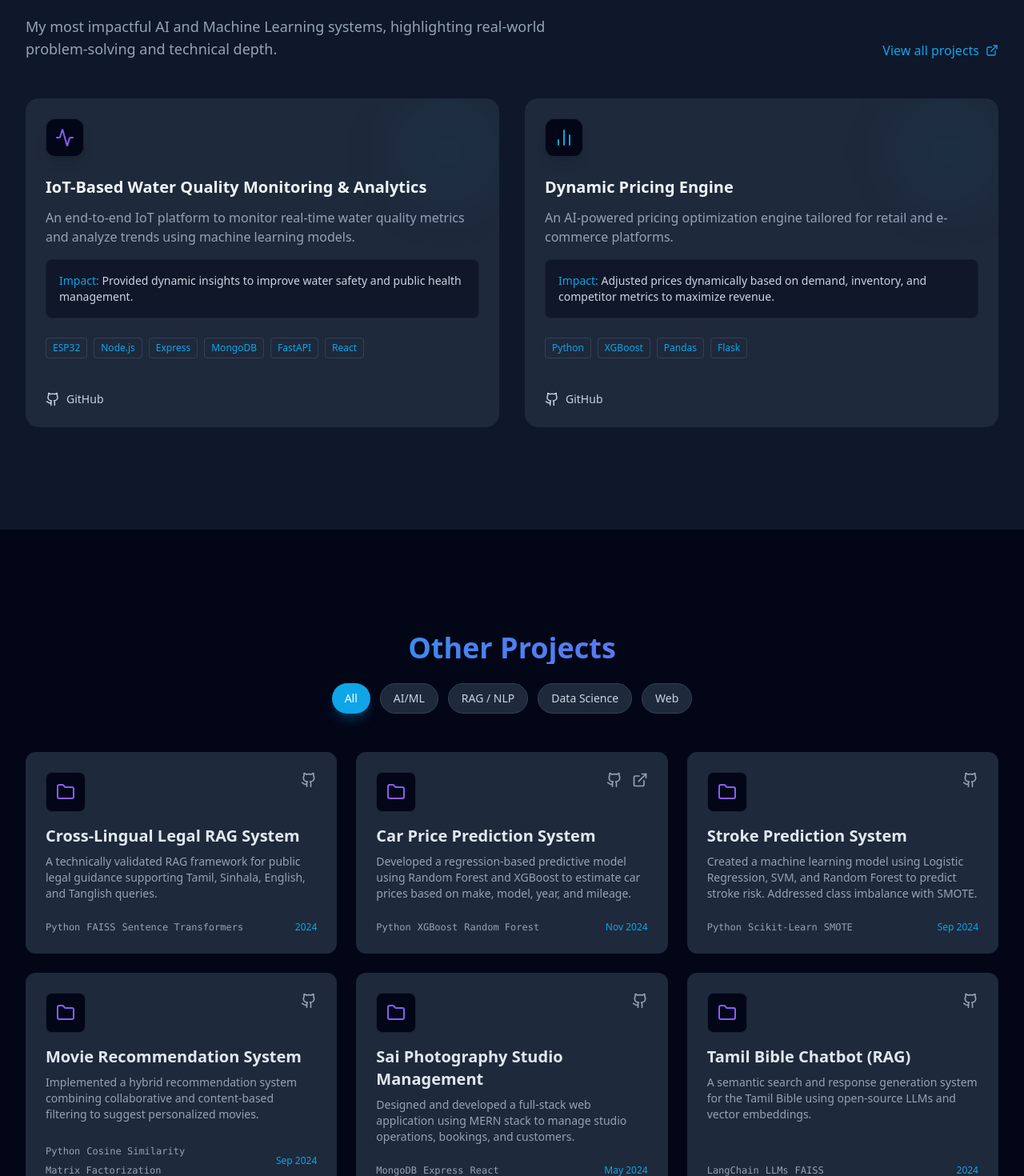
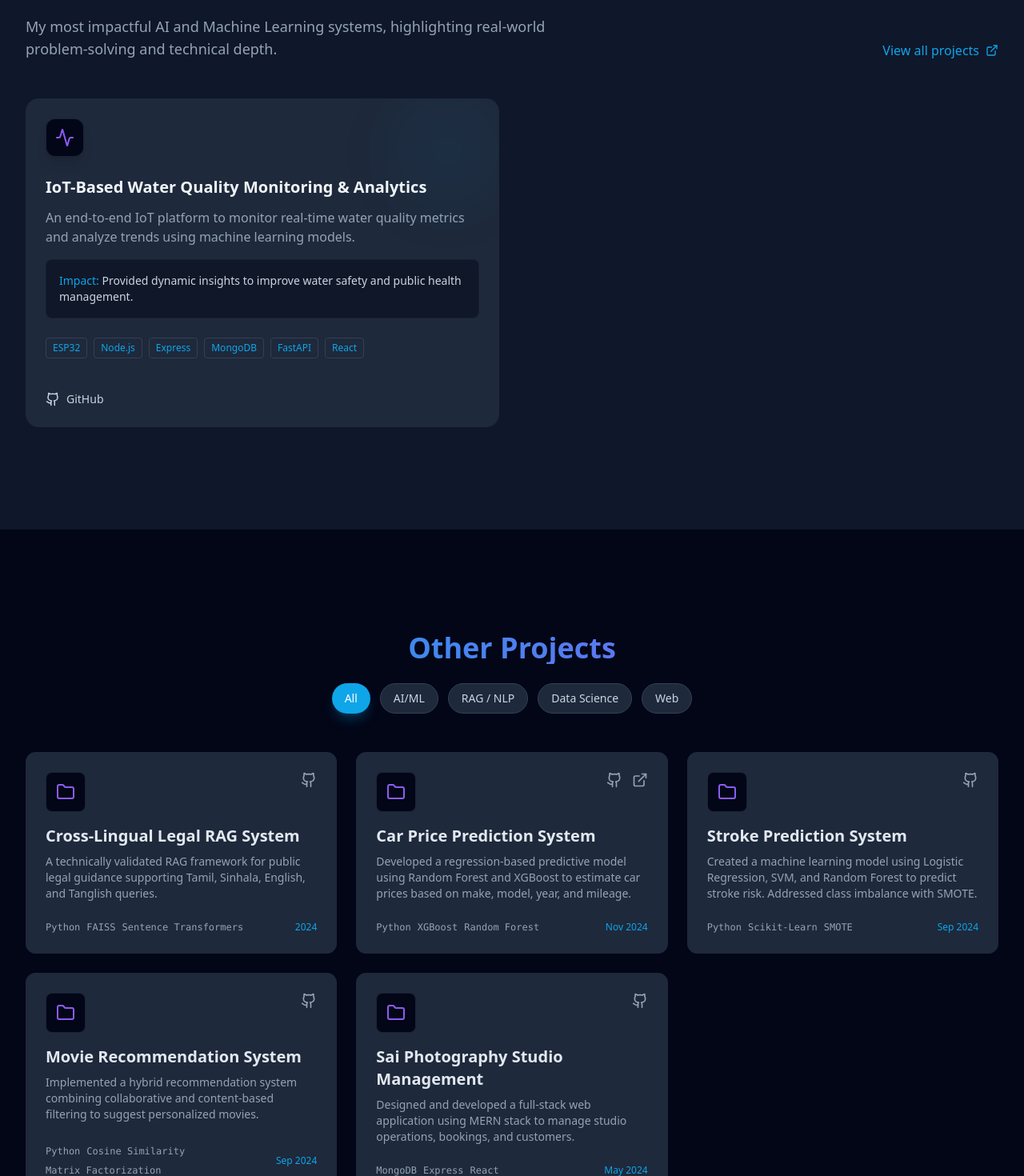
Before and after one commit to sivajanthan/Portfolio_Ajanthan, a React (Vite) app: page / in a window 1280 px wide. Shown: the part 2460-3930 px from the top of the page at 80% size. Built offline with nearby package versions, Linux system fonts and the light colour scheme.

Commit message:
feat: update portfolio projects - add IoT GitHub link, remove Dynamic Pricing and Tamil Bible Chatbot

```diff
--- a/src/components/AllProjects.jsx
+++ b/src/components/AllProjects.jsx
@@ -50,14 +50,6 @@ const AllProjects = () => {
       date: "May 2024",
       github: "https://github.com/sivajanthan/ITP-project",
     },
-    {
-      title: "Tamil Bible Chatbot (RAG)",
-      category: "RAG / NLP",
-      description: "A semantic search and response generation system for the Tamil Bible using open-source LLMs and vector embeddings.",
-      tech: ["LangChain", "LLMs", "FAISS", "Python"],
-      date: "2024",
-      github: "Add GitHub link here",
-    }
   ];
 
   const filteredProjects = filter === 'All'
--- a/src/components/FeaturedProjects.jsx
+++ b/src/components/FeaturedProjects.jsx
@@ -1,6 +1,6 @@
 import React from 'react';
 import { motion } from 'framer-motion';
-import { ExternalLink, Activity, Languages, Database, BarChart2 } from 'lucide-react';
+import { ExternalLink, Activity } from 'lucide-react';
 import { GithubIcon as Github } from './icons';
 
 const FeaturedProjects = () => {
@@ -11,16 +11,7 @@ const FeaturedProjects = () => {
       impact: "Provided dynamic insights to improve water safety and public health management.",
       tech: ["ESP32", "Node.js", "Express", "MongoDB", "FastAPI", "React"],
       icon: <Activity className="w-6 h-6 text-secondary" />,
-      github: "#",
-      demo: null
-    },
-    {
-      title: "Dynamic Pricing Engine",
-      description: "An AI-powered pricing optimization engine tailored for retail and e-commerce platforms.",
-      impact: "Adjusted prices dynamically based on demand, inventory, and competitor metrics to maximize revenue.",
-      tech: ["Python", "XGBoost", "Pandas", "Flask"],
-      icon: <BarChart2 className="w-6 h-6 text-primary" />,
-      github: "#",
+      github: "https://github.com/sivajanthan/water_quality_IOT",
       demo: null
     }
   ];
@@ -77,7 +68,7 @@ const FeaturedProjects = () => {
                 </div>
 
                 <div className="flex gap-4 pt-4 border-t border-slate-800">
-                  <a href={project.github && project.github !== "#" ? project.github : "#"} className="flex items-center gap-2 text-sm text-slate-300 hover:text-white transition-colors">
+                  <a href={project.github} target="_blank" rel="noreferrer" className="flex items-center gap-2 text-sm text-slate-300 hover:text-white transition-colors">
                     <Github size={18} /> GitHub
                   </a>
                   {project.demo && project.demo !== "#" && (
```
